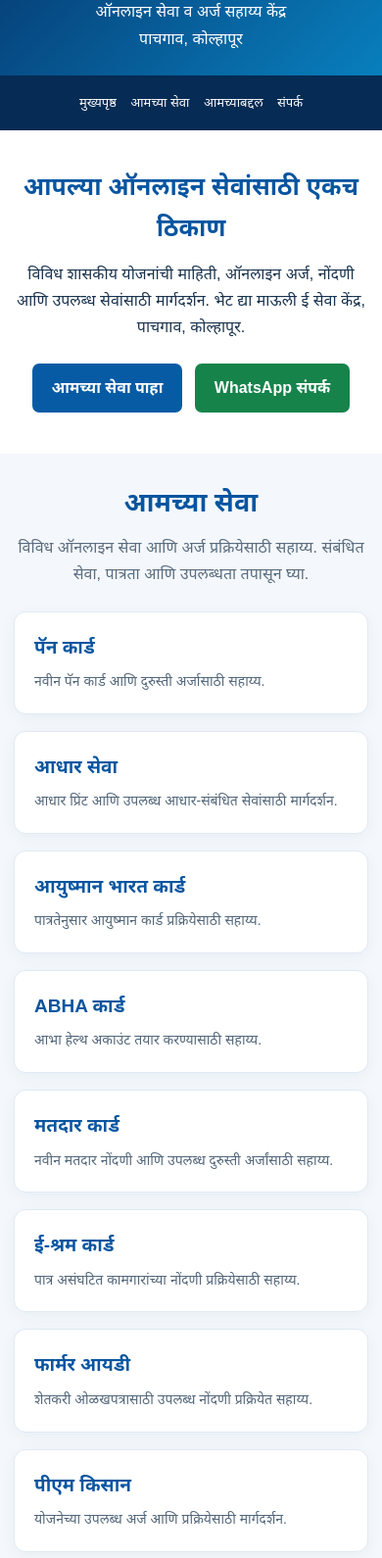
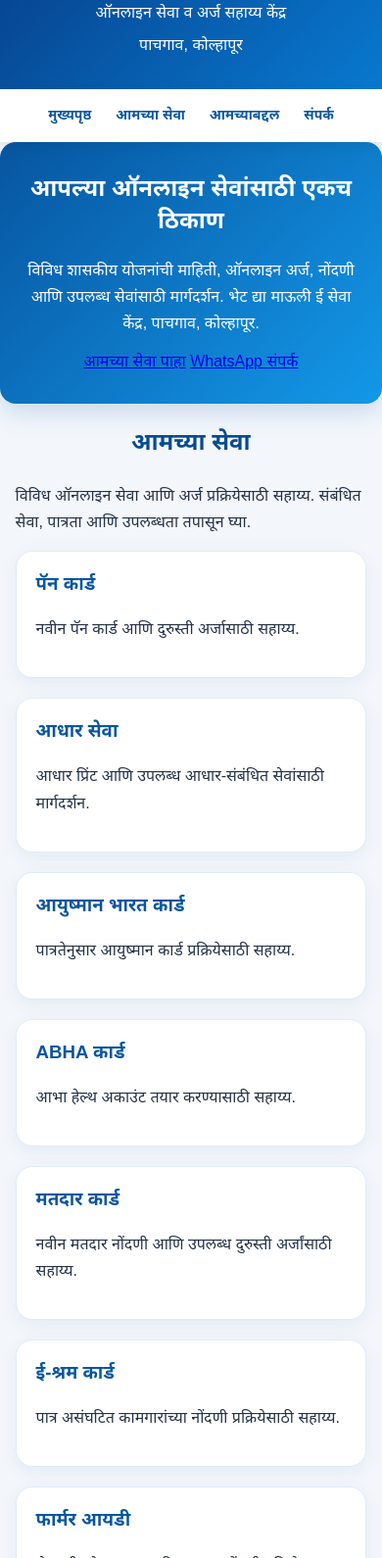
Before and after one commit to tush8115-rgb/mauli-e-seva-kendra, a plain HTML site: page index.html in a window 390 px wide. Shown: the part 107-1697 px from the top of the page at 98% size. Drawn offline with Linux system fonts and the light colour scheme.

Commit message:
Update index.html

```diff
--- a/index.html
+++ b/index.html
@@ -6,92 +6,221 @@
 <meta name="description" content="माऊली ई सेवा केंद्र, आर के नगर, पाचगाव, कोल्हापूर. ऑनलाइन सेवा आणि शासकीय अर्जांसाठी सहाय्य.">
 <title>माऊली ई सेवा केंद्र | कोल्हापूर</title>
 <style>
-*{box-sizing:border-box}
-html{scroll-behavior:smooth}
-body{
-  margin:0;
-  font-family:Arial,"Noto Sans Devanagari",sans-serif;
-  color:#19334e;
-  background:#f4f8fc;
-  line-height:1.7
+* {
+  box-sizing: border-box;
+  scroll-behavior: smooth;
 }
-header{
-  color:white;
-  background:linear-gradient(135deg,#06366d,#087fbd);
-  padding:24px 18px;
-  text-align:center
+
+body {
+  margin: 0;
+  font-family: Arial, "Noto Sans Devanagari", sans-serif;
+  line-height: 1.7;
+  color: #243247;
+  background: #f3f7fc;
 }
-.brand-small{font-size:13px;letter-spacing:2px;color:#d8edff}
-header h1{font-size:clamp(29px,5vw,44px);margin:5px 0}
-header p{margin:0}
-nav{
-  background:#062b54;
-  padding:12px 8px;
-  text-align:center
+
+header {
+  background: linear-gradient(135deg, #063b85, #0879cf);
+  color: white;
+  padding: 35px 18px;
+  text-align: center;
+  box-shadow: 0 5px 18px rgba(0, 45, 100, 0.2);
 }
-nav a{
-  color:white;
-  text-decoration:none;
-  display:inline-block;
-  padding:4px 9px;
-  font-size:14px
+
+header h1 {
+  margin: 0 0 8px;
+  font-size: clamp(26px, 4vw, 38px);
+  font-weight: 800;
 }
-nav a:hover{text-decoration:underline}
-.hero{
-  background:white;
-  padding:48px 18px;
-  text-align:center
+
+header p {
+  margin: 5px 0;
 }
-.hero h2{font-size:clamp(25px,4vw,35px);color:#0755a0;margin:0 0 12px}
-.hero p{max-width:720px;margin:0 auto 18px}
-.btn{
-  display:inline-block;
-  background:#075ba5;
-  color:white;
-  text-decoration:none;
-  padding:11px 20px;
-  border-radius:7px;
-  margin:6px 4px;
-  font-weight:bold
+
+nav {
+  position: sticky;
+  top: 0;
+  z-index: 100;
+  display: flex;
+  flex-wrap: wrap;
+  justify-content: center;
+  gap: 8px;
+  padding: 12px;
+  background: #ffffff;
+  box-shadow: 0 3px 12px rgba(0, 0, 0, 0.08);
 }
-.btn-green{background:#16834b}
-.container{max-width:1080px;margin:auto;padding:36px 18px}
-.section-title{text-align:center;color:#0755a0;font-size:27px;margin:0 0 8px}
-.intro{text-align:center;color:#5a6c7e;max-width:720px;margin:0 auto 25px}
-.grid{display:grid;grid-template-columns:repeat(auto-fit,minmax(220px,1fr));gap:17px}
-.card{
-  background:white;
-  border:1px solid #e0eaf4;
-  border-radius:12px;
-  padding:20px;
-  box-shadow:0 4px 15px rgba(15,55,90,.05)
+
+nav a {
+  color: #0755a0;
+  text-decoration: none;
+  font-weight: 700;
+  padding: 8px 13px;
+  border-radius: 25px;
+  transition: 0.2s;
 }
-.card h3{margin:0 0 7px;color:#0755a0;font-size:19px}
-.card p{margin:0;color:#53677b;font-size:14px}
-.info-section{background:#eaf4ff}
-.contact-card{
-  background:white;
-  padding:20px;
-  border-radius:12px;
-  border:1px solid #e0eaf4;
-  overflow-wrap:anywhere
+
+nav a:hover {
+  color: white;
+  background: #086ac0;
 }
-.contact-card h3{margin-top:0;color:#0755a0}
-.contact-card a{color:#0755a0}
-.notice{
-  background:#fff6dd;
-  border-left:4px solid #e0a400;
-  padding:14px 17px;
-  border-radius:5px;
-  font-size:13px;
-  margin-top:22px
+
+.container {
+  width: min(1120px, 92%);
+  margin: 30px auto;
 }
-footer{background:#062b54;color:white;text-align:center;padding:24px 15px;font-size:13px}
-footer p{margin:4px}
-@media(max-width:600px){
-  nav a{padding:5px;font-size:13px}
-  .container{padding:28px 14px}
-  .hero{padding:36px 16px}
+
+.hero {
+  padding: 42px 22px;
+  text-align: center;
+  color: white;
+  background: linear-gradient(135deg, #0755a0, #1398e8);
+  border-radius: 22px;
+  box-shadow: 0 10px 25px rgba(0, 75, 150, 0.16);
+}
+
+.hero h2 {
+  margin-top: 0;
+  font-size: clamp(24px, 4vw, 34px);
+}
+
+.hero p {
+  max-width: 750px;
+  margin: 12px auto;
+}
+
+h2, h3 {
+  line-height: 1.4;
+}
+
+.container > h2 {
+  color: #064b91;
+  text-align: center;
+  margin-bottom: 24px;
+}
+
+.services-grid,
+.service-grid,
+.grid {
+  display: grid;
+  grid-template-columns: repeat(auto-fit, minmax(235px, 1fr));
+  gap: 20px;
+}
+
+.service-card,
+.card {
+  background: #ffffff;
+  padding: 23px;
+  border-radius: 17px;
+  border: 1px solid #e1ebf7;
+  box-shadow: 0 5px 18px rgba(20, 70, 120, 0.07);
+  transition: transform 0.2s, box-shadow 0.2s;
+}
+
+.service-card:hover,
+.card:hover {
+  transform: translateY(-5px);
+  box-shadow: 0 12px 26px rgba(20, 70, 120, 0.13);
+}
+
+.service-card h3,
+.card h3 {
+  color: #0755a0;
+  margin-top: 0;
+}
+
+a.button,
+.button,
+.service-card a,
+.card a {
+  display: inline-block;
+  margin-top: 10px;
+  padding: 10px 17px;
+  background: #0879cf;
+  color: white;
+  text-decoration: none;
+  font-weight: 700;
+  border-radius: 25px;
+  transition: background 0.2s;
+}
+
+a.button:hover,
+.button:hover,
+.service-card a:hover,
+.card a:hover {
+  background: #064b91;
+}
+
+section {
+  scroll-margin-top: 90px;
+}
+
+#about,
+#contact {
+  background: #ffffff;
+  padding: 28px;
+  border-radius: 18px;
+  border: 1px solid #e1ebf7;
+  box-shadow: 0 5px 18px rgba(20, 70, 120, 0.06);
+}
+
+#contact a {
+  color: #0755a0;
+  font-weight: 700;
+  overflow-wrap: anywhere;
+}
+
+footer {
+  margin-top: 35px;
+  padding: 25px 16px;
+  text-align: center;
+  color: #ffffff;
+  background: #07376d;
+}
+
+footer p {
+  margin: 6px 0;
+}
+
+@media (max-width: 600px) {
+  header {
+    padding: 27px 14px;
+  }
+
+  nav {
+    gap: 5px;
+    padding: 8px 5px;
+  }
+
+  nav a {
+    padding: 7px 10px;
+    font-size: 14px;
+  }
+
+  .container {
+    width: 92%;
+    margin: 22px auto;
+  }
+
+  .hero {
+    padding: 30px 17px;
+    border-radius: 16px;
+  }
+
+  .services-grid,
+  .service-grid,
+  .grid {
+    grid-template-columns: 1fr;
+  }
+
+  .service-card,
+  .card {
+    padding: 20px;
+  }
+
+  #about,
+  #contact {
+    padding: 21px;
+  }
 }
 </style>
 </head>
```
